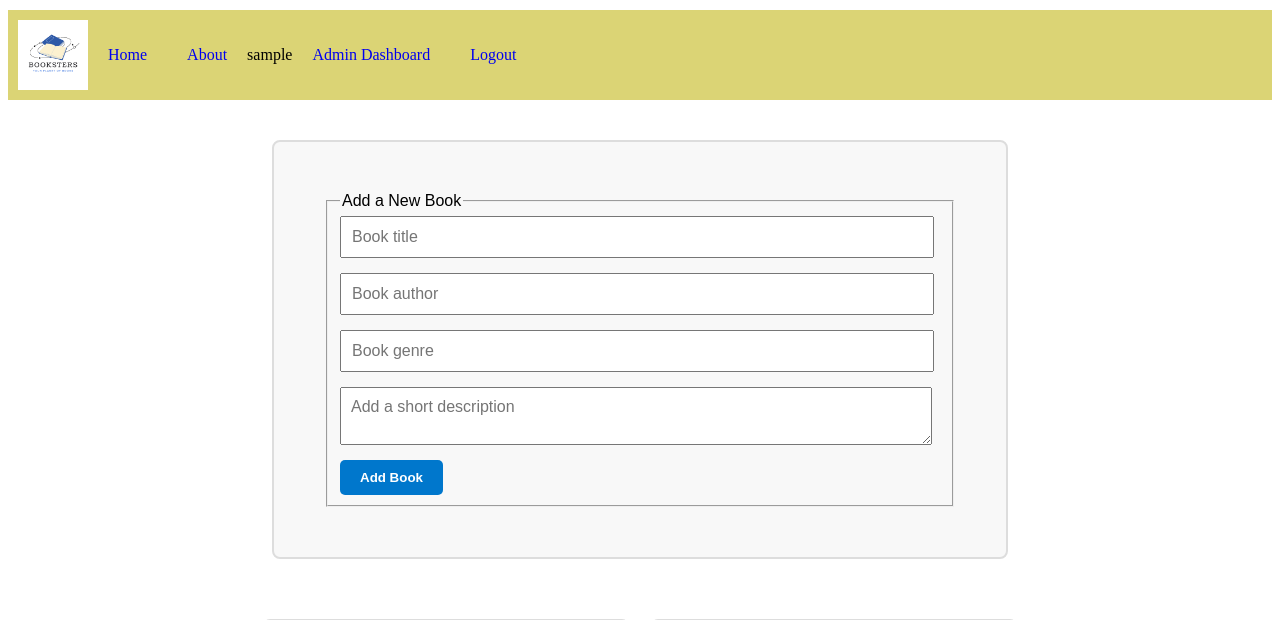
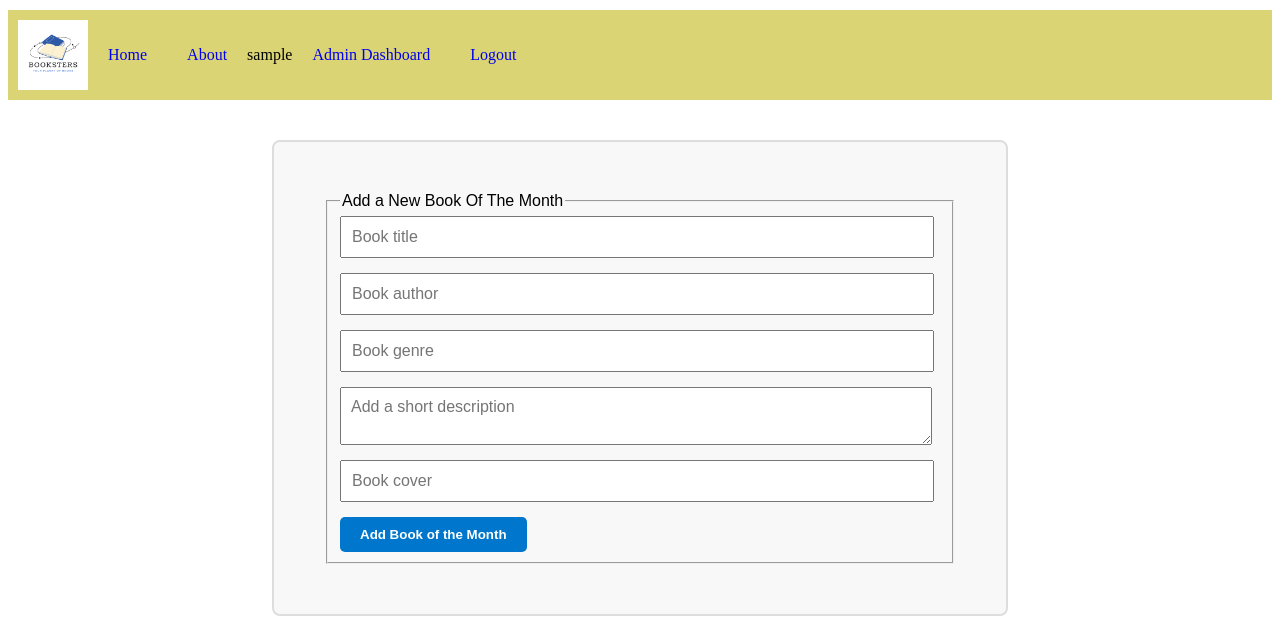
Before and after one commit to Firasdiciassette/Booksters, a Node server app: page /profile in a window 1280 px wide. Shown: the top 620 px of the page. Run offline with Node 20, Linux system fonts and the light colour scheme; the visitor is signed in with stand-in values (Sample User, id 1); data comes from the database, SQL or seed files in the repository; some libraries are stand-ins or nearby versions.

Commit message:
botm addition
added a new feature: now the admin can add previously-deleted books of the month

```diff
--- a/dao/book-dao.js
+++ b/dao/book-dao.js
@@ -47,6 +47,20 @@ class BookDAO {
         });
     }
 
+    addBookByAdmin(title, author, genre, description, coverUrl){
+        return new Promise((resolve, reject) => {
+            const sql = `INSERT INTO booksOfTheMonth (title, author, genre, description, cover_url)
+            values (?, ?, ?, ?, ?)`;
+            const params = [title, author, genre, description, coverUrl];
+            this.db.run(sql, params, function(err) {
+                if(err) {
+                    return reject(err);
+                }
+                resolve({id: this.lastID});
+            });
+        });
+    }
+
     insertBookByUser(userId, bookId) {
         return new Promise((resolve, reject) => {
             const sql = `INSERT INTO user_books (user_id, book_id) VALUES (?, ?)`;
@@ -56,12 +70,6 @@ class BookDAO {
             });
         });
     }
-
-    /*insertBookByAdmin(userId, bookId){
-        return new Promise((resolve, reject) => {
-            const sql = 'INSERT INTO booksOfTheMonth'
-        });
-    }*/
 
     getAllBooks() {
         return new Promise((resolve, reject) => {
--- a/routes/mainRoutes.js
+++ b/routes/mainRoutes.js
@@ -47,13 +47,11 @@ router.get('/profile', isAuthenticated, async (req, res) =>{
     }
 });
 
-// BotM book adding
+// botm book adding
 router.post('/library/add', isAuthenticated, async (req, res) => {
     let { bookId } = req.body;
     const userId = req.user.id;
-
     try {
-
         const botmBook = await bookDAO.getBookOfTheMonthById(bookId);
         if (!botmBook) {
             req.flash('error_msg', 'Book not found.');
@@ -61,7 +59,6 @@ router.post('/library/add', isAuthenticated, async (req, res) => {
         }
         let existingBook = await bookDAO.getBookByTitleAndAuthor(botmBook.title, botmBook.author);
         let newBookId;
-
         if (existingBook) {
             newBookId = existingBook.id;
         } else {
@@ -75,20 +72,14 @@ router.post('/library/add', isAuthenticated, async (req, res) => {
             );
             newBookId = inserted.id;
         }
-
-
         const alreadyAdded = await bookDAO.getBookAddedByUser(newBookId, userId);
         if (alreadyAdded) {
             req.flash('error_msg', 'This book is already in your library.');
             return res.redirect('/');
         }
-
-
         await bookDAO.insertBookByUser(userId, newBookId);
-
         req.flash('success_msg', 'Book added into your library!');
         res.redirect('/profile');
-
     } catch (err) {
         console.error(err);
         req.flash('error_msg', 'Failed to add book into your library.');
@@ -97,7 +88,7 @@ router.post('/library/add', isAuthenticated, async (req, res) => {
 });
 
 
-// Post req for book addition
+// Post req for 'generic' book addition
 router.post('/books/add', isAuthenticated, async (req, res) => {
     const { title, author, genre, description } = req.body;
     const addedBy = req.user.id;
@@ -114,15 +105,28 @@ router.post('/books/add', isAuthenticated, async (req, res) => {
     }
 });
 
+// admin botm adding
+router.post('/booksOfTheMonth/add', isAdmin, async (req, res) => {
+    const { title, author, genre, description, cover_url} = req.body;
+    try {
+        await bookDAO.addBookByAdmin(title, author, genre, description, cover_url);
+        req.flash('success_msg', 'Book of the month added successfully!');
+        res.redirect('/profile');
+    }catch(err){
+        console.error(err);
+        req.flash('error_msg', 'Error while adding new book of the monht');
+        res.redirect('/profile');
+    }
+});
+
 // BotM deletion route
-// Book deletion route
 router.post('/books/delete', isAdmin, async (req, res) => {
     const bookId = req.body.bookId;
     //console.log('current user in session: ', req.session.user);
 
     try {
         await bookDAO.deleteBookAdmin(bookId);
-        req.flash('success_msg', 'Book removed from the "Books of the Month" list successfully.');
+        req.flash('success_msg', 'Book of the Month removed successfully.');
         const botM = await bookDAO.getBooksOfTheMonth();
         const books = await bookDAO.getAllBooks();
         res.render('index', {
@@ -136,8 +140,6 @@ router.post('/books/delete', isAdmin, async (req, res) => {
         res.status(500).send('Error occurred while deleting book');
     }
 });
-
-
 
 
 // View a specific book (TO BE FIXED...)
--- a/views/profile.ejs
+++ b/views/profile.ejs
@@ -35,6 +35,7 @@
           <% } %>
     <!-- Adding book -->
     <div class = "search-box">
+    <% if (user && user.role === 'user') { %>
     <form action="/books/add" method="POST">
         <fieldset>
             <legend>Add a New Book</legend>
@@ -45,8 +46,22 @@
             <button type="submit">Add Book</button>
           </fieldset>
     </form>
-    </div>
-
+    <% } %>
+  <!-- Adding book of the month -->
+   <% if (user && user.role === 'admin') { %>
+        <form action="/booksOfTheMonth/add" method="POST">
+          <fieldset>
+            <legend>Add a New Book Of The Month</legend>
+            <input type="text" name="title" placeholder="Book title" required>
+            <input type="text" name="author" placeholder="Book author" required>
+            <input type="text" name="genre" placeholder="Book genre">
+            <textarea name="description" placeholder="Add a short description"></textarea>
+            <input type="text" name="cover_url" placeholder="Book cover">
+            <button type="submit">Add Book of the Month</button>
+          </fieldset>
+        </form>
+        </div>
+   <% } %>
     <!-- Books List -->
     <div class="book-grid">
       <% if (books && books.length > 0) { %>
@@ -64,5 +79,6 @@
     <% } %>
 
     </div>
+
     </body>
 </html>
```
